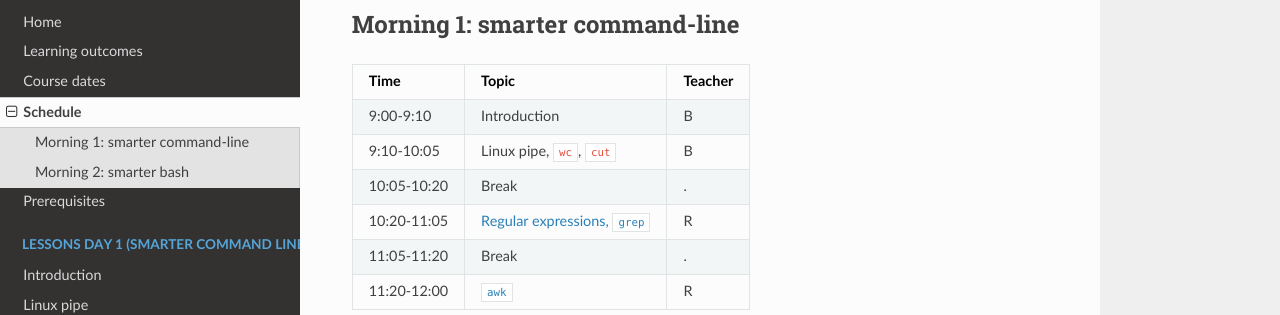
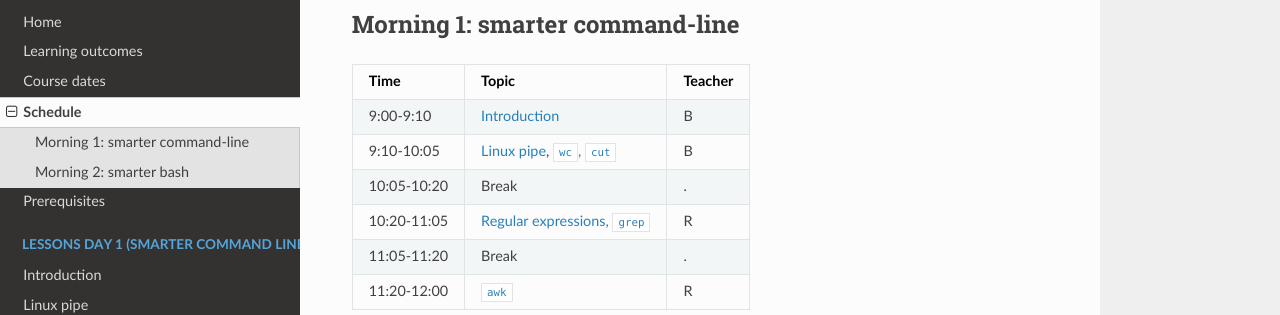
Before and after one commit to UPPMAX/linux-command-line-201, an MkDocs documentation site: the page built from docs/schedule.md, in a window 1280 px wide and 1076 px high. Shown: the part 224-539 px from the top of the window. Built offline with MkDocs 1.6.1, drawn with Linux system fonts in a browser that asks for light colours; nearby versions of some CDN libraries; some of the changed lines change nothing that is shown.

Commit message:
Add links

```diff
--- a/docs/schedule.md
+++ b/docs/schedule.md
@@ -16,8 +16,8 @@ tags:
 
 Time        | Topic                                                                        |Teacher
 ------------|------------------------------------------------------------------------------|-------
-9:00-9:10   |Introduction                                                                  |B
-9:10-10:05  |Linux pipe, `wc`, `cut`                                                       |B
+9:00-9:10   |[Introduction](sessions/intro.md)                                             |B
+9:10-10:05  |[Linux pipe](sessions/pipe.md), [`wc`, `cut`](sessions/wc_cut.md)             |B
 10:05-10:20 |Break                                                                         |.
 10:20-11:05 |[Regular expressions, `grep`](sessions/regular_expressions_and_grep/README.md)|R
 11:05-11:20 |Break                                                                         |.
```
